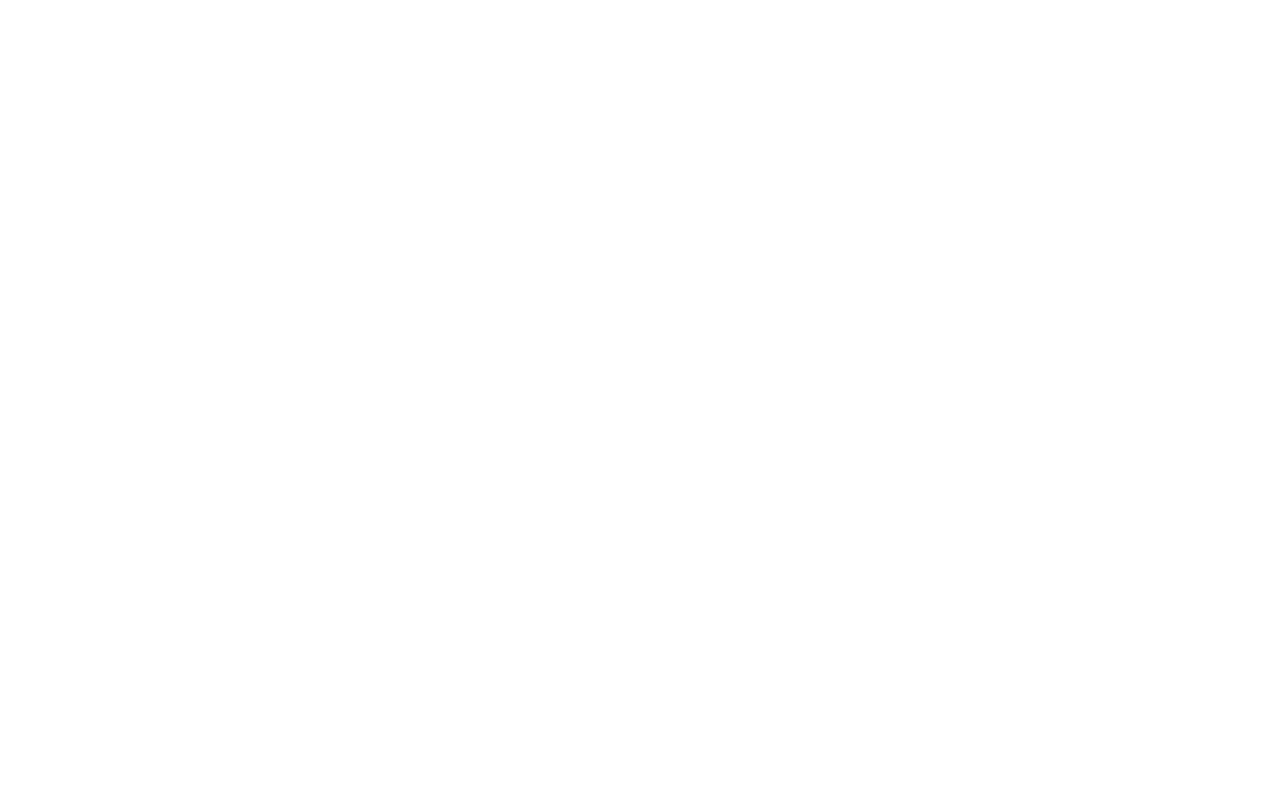
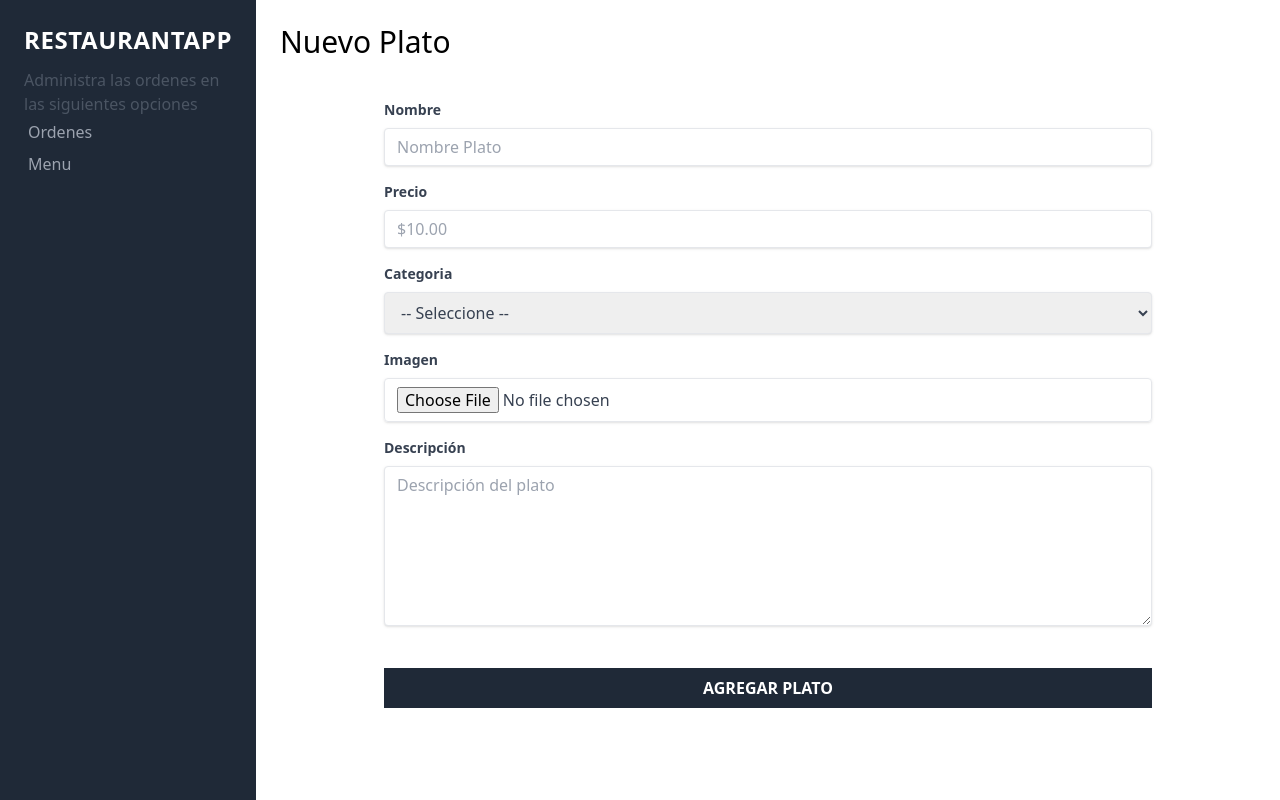
Before and after one commit to GianDvlpr/AppRestaurante_React, a React (Create React App) app: page /nuevo-plato in a window 1280 px wide. Before the commit this address had no page. Built offline with nearby package versions, Linux system fonts and the light colour scheme.

Commit message:
Creando formulario para agregar un nuevo platillo

```diff
--- a/src/App.js
+++ b/src/App.js
@@ -1,18 +1,32 @@
 import React from 'react';
 import { Routes, Route } from 'react-router';
+import Menu from './components/pages/Menu';
+import NuevoPlato from './components/pages/NuevoPlato';
+import Ordenes from './components/pages/Ordenes';
+import Sidebar from './components/ui/Sidebar';
 
-import Ordenes from './components/pages/Ordenes';
 
 
 function App() {
   return (
-    <div>
+    <div className="md:flex min-h-screen">
+      <Sidebar />
+      <div className="md:w-3/5 xl:w-4/5 p-6">
         <Routes>
           <Route
             path='/'
             element={<Ordenes />}
           />
+          <Route
+            path='/menu'
+            element={<Menu />}
+          />
+          <Route
+            path='/nuevo-plato'
+            element={<NuevoPlato />}
+          />
         </Routes>
+      </div>
     </div>
   );
 }
--- /dev/null
+++ b/src/components/pages/Menu.js
@@ -0,0 +1,15 @@
+import React from 'react';
+import { Link } from 'react-router-dom'
+
+const Menu = () => {
+    return (
+        <>
+            <h1 className="text-3xl font-light mb-4">Menu</h1>
+            <Link to="/nuevo-plato" className="bg-blue-800 hover:bg-blue-700 inline-block mb-5 p-2 text-white uppercase font-bold">
+                Agregar Plato
+            </Link>
+        </>
+    );
+}
+
+export default Menu;
--- /dev/null
+++ b/src/components/pages/NuevoPlato.js
@@ -0,0 +1,80 @@
+import React from 'react';
+
+const NuevoPlato = () => {
+    return (
+        <>
+            <h1 className="text-3xl font-light mb-4">Nuevo Plato</h1>
+
+            <div className="flex justify-center mt-10">
+                <div className="w-full max-w-3xl">
+                    <form>
+                        <div className="mb-4">
+                            <label className="block text-gray-700 text-sm font-bold mb-2" htmlFor="nombre">Nombre</label>
+                            <input
+                                id="nombre"
+                                className="shadow appareance-none border rounded w-full py-2 px-3 text-gray-700 leading-tight focus:outline-none focus:shadow-outline"
+                                type="text"
+                                placeholder="Nombre Plato"
+                            />
+                        </div>
+
+                        <div className="mb-4">
+                            <label className="block text-gray-700 text-sm font-bold mb-2" htmlFor="precio">Precio</label>
+                            <input
+                                id="precio"
+                                className="shadow appareance-none border rounded w-full py-2 px-3 text-gray-700 leading-tight focus:outline-none focus:shadow-outline"
+                                type="number"
+                                placeholder="$10.00"
+                                min="0"
+                            />
+                        </div>
+
+                        <div className="mb-4">
+                            <label className="block text-gray-700 text-sm font-bold mb-2" htmlFor="categoria">Categoria</label>
+                            <select
+                                id="categoria"
+                                name="categoria"
+                                className="shadow appareance-none border rounded w-full py-2 px-3 text-gray-700 leading-tight focus:outline-none focus:shadow-outline"
+                            >
+                                <option value="">-- Seleccione --</option>
+                                <option value="desayuno">Desayuno</option>
+                                <option value="almuerzo">Almuerzo</option>
+                                <option value="cena">Cena</option>
+                                <option value="bebidas">Bebidas</option>
+                                <option value="postre">Postre</option>
+                                <option value="ensaladas">Ensaladas</option>
+                            </select>
+                        </div>
+
+                        <div className="mb-4">
+                            <label className="block text-gray-700 text-sm font-bold mb-2" htmlFor="imagen">Imagen</label>
+                            <input
+                                id="imagen"
+                                className="shadow appareance-none border rounded w-full py-2 px-3 text-gray-700 leading-tight focus:outline-none focus:shadow-outline"
+                                type="file"
+                            />
+                        </div>
+
+                        <div className="mb-4">
+                            <label className="block text-gray-700 text-sm font-bold mb-2" htmlFor="descripcion">Descripción</label>
+                            <textarea
+                                id="descripcion"
+                                className="shadow appareance-none border rounded w-full py-2 px-3 text-gray-700 leading-tight focus:outline-none focus:shadow-outline h-40"
+                                type="text"
+                                placeholder="Descripción del plato"
+                            ></textarea>
+                        </div>
+
+                        <input
+                            type="submit"
+                            className="bg-gray-800 hover:bg-gray-900 w-full mt-5 p-2 text-white uppercase font-bold"
+                            value="Agregar Plato"
+                        />
+                    </form>
+                </div>
+            </div>
+        </>
+    );
+}
+
+export default NuevoPlato;
--- /dev/null
+++ b/src/components/ui/Sidebar.js
@@ -0,0 +1,21 @@
+import React from 'react';
+import { NavLink } from 'react-router-dom';
+
+const Sidebar = () => {
+    return (
+        <div className="md:w-2/5 xl:w-1/5 bg-gray-800">
+            <div className="p-6">
+                <p className="uppercase text-white text-2xl tracking-wide text-center font-bold">RestaurantApp</p>
+
+                <p className="mt-3 text-gray-600">Administra las ordenes en las siguientes opciones</p>
+
+                <nav>
+                    <NavLink exact to="/" className="p-1 text-gray-400 block hover:bg-yellow-500 hover:text-gray-900" activeClassName="text-yellow-500" >Ordenes</NavLink>
+                    <NavLink exact to="/menu" className="p-1 text-gray-400 block hover:bg-yellow-500 hover:text-gray-900" activeClassName="text-yellow-500">Menu</NavLink>
+                </nav>
+            </div>
+        </div>
+    );
+}
+
+export default Sidebar;
```
Lines whose indentation alone changed are shown as unchanged.
